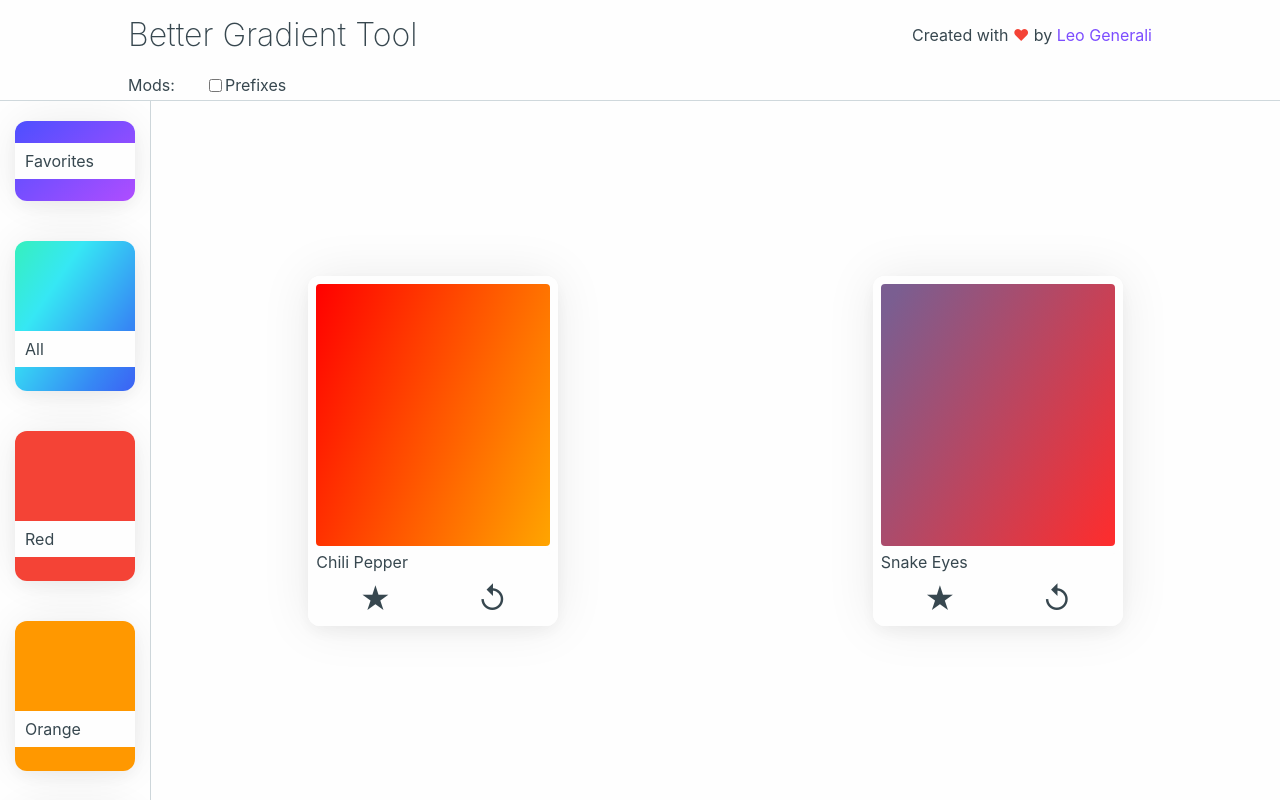
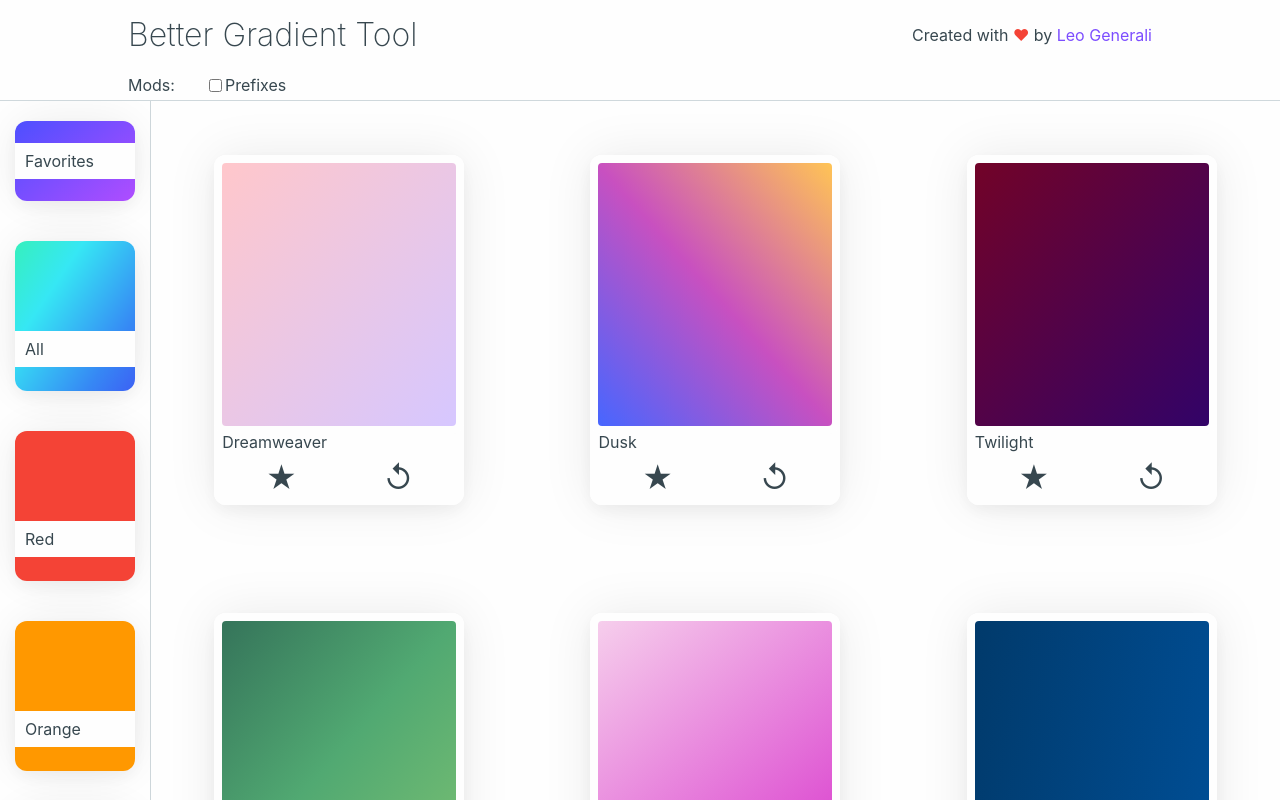
Before and after one commit to leo-generali/better-gradient-tool, a React (Create React App) app: page / in a window 1280 px wide. Built offline with nearby package versions, Linux system fonts and the light colour scheme.

Commit message:
Update favorites function to be even more reacty

```diff
--- a/src/colordata.json
+++ b/src/colordata.json
@@ -2,6 +2,7 @@
 	{
 		"name": "Dreamweaver",
 		"tags": {
+			"faved": false,
 			"pink": true
 		},
 		"colors": ["#D6C7FF", "#FFC7CB"],
@@ -11,6 +12,7 @@
 	{
 		"name": "Dusk",
 		"tags": {
+			"faved": false,
 			"blue": true,
 			"purple": true,
 			"orange": true
@@ -22,6 +24,7 @@
 	{
 		"name": "Twilight",
 		"tags": {
+			"faved": false,
 			"purple": true
 		},
 		"colors": ["#720328", "#620338", "#520348", "#420358", "#320368"],
@@ -31,6 +34,7 @@
 	{
 		"name": "Rainforest",
 		"tags": {
+			"faved": false,
 			"green": true
 		},
 		"colors": ["#79BF72", "#51A972", "#35745A"],
@@ -40,6 +44,7 @@
 	{
 		"name": "Bubblegum",
 		"tags": {
+			"faved": false,
 			"pink": true
 		},
 		"colors": ["#F6CEEC", "#D939CD"],
@@ -49,6 +54,7 @@
 	{
 		"name": "3000 Leagues",
 		"tags": {
+			"faved": false,
 			"blue": true
 		},
 		"colors": ["#013A6B", "#004E95"],
@@ -58,6 +64,7 @@
 	{
 		"name": "ＡＥＳＴＨＥＴＩＣ",
 		"tags": {
+			"faved": false,
 			"blue": true,
 			"pink": true
 		},
@@ -68,6 +75,7 @@
 	{
 		"name": "Peach Fuzz",
 		"tags": {
+			"faved": false,
 			"orange": true
 		},
 		"colors": ["#D96117", "#E5D665"],
@@ -77,6 +85,7 @@
 	{
 		"name": "Granny Smith",
 		"tags": {
+			"faved": false,
 			"green": true
 		},
 		"colors": ["#00CFC3", "#00D78D"],
@@ -86,6 +95,7 @@
 	{
 		"name": "Seafoam",
 		"tags": {
+			"faved": false,
 			"blue": true
 		},
 		"colors": ["#0FB8AD", "#1FC8DB", "#2CD5E8"],
@@ -95,6 +105,7 @@
 	{
 		"name": "Cotton Candy",
 		"tags": {
+			"faved": false,
 			"pink": true,
 			"blue": true
 		},
@@ -105,6 +116,7 @@
 	{
 		"name": "Chili Pepper",
 		"tags": {
+			"faved": false,
 			"red": true,
 			"orange": true
 		},
@@ -115,6 +127,7 @@
 	{
 		"name": "Purple Nurple",
 		"tags": {
+			"faved": false,
 			"purple": true
 		},
 		"colors": ["#B847F7", "#7F1DE2"],
@@ -124,6 +137,7 @@
 	{
 		"name": "Snake Eyes",
 		"tags": {
+			"faved": false,
 			"purple": true,
 			"red": true
 		},
@@ -134,6 +148,7 @@
 	{
 		"name": "Pear",
 		"tags": {
+			"faved": false,
 			"yellow": true,
 			"orange": true
 		},
@@ -144,6 +159,7 @@
 	{
 		"name": "Prom Dress",
 		"tags": {
+			"faved": false,
 			"blue": true
 		},
 		"colors": ["#90F7EC", "#32CCBC"],
@@ -153,6 +169,7 @@
 	{
 		"name": "Breezy Day",
 		"tags": {
+			"faved": false,
 			"blue": true
 		},
 		"colors": ["#2196F3", "#81D4FA"],
@@ -162,6 +179,7 @@
 	{
 		"name": "Nine to Five",
 		"tags": {
+			"faved": false,
 			"yellow": true,
 			"pink": true
 		},
@@ -172,6 +190,7 @@
 	{
 		"name": "Sunday Night Blues",
 		"tags": {
+			"faved": false,
 			"indigo": true,
 			"blue": true
 		},
@@ -182,6 +201,7 @@
 	{
 		"name": "Steel",
 		"tags": {
+			"faved": false,
 			"grey": true
 		},
 		"colors": ["#9E9E9E", "#C0D4DF"],
@@ -191,6 +211,7 @@
 	{
 		"name": "Obsidian",
 		"tags": {
+			"faved": false,
 			"grey": true
 		},
 		"colors": ["#242424", "#686868"],
@@ -200,6 +221,7 @@
 	{
 		"name": "Oak",
 		"tags": {
+			"faved": false,
 			"brown": true
 		},
 		"colors": ["#A07464", "#50382F"],
@@ -209,6 +231,7 @@
 	{
 		"name": "Zesty",
 		"tags": {
+			"faved": false,
 			"yellow": true,
 			"green": true
 		},
@@ -219,6 +242,7 @@
 	{
 		"name": "Cherry Blossom",
 		"tags": {
+			"faved": false,
 			"pink": true
 		},
 		"colors": ["#FFDEFF", "#FF00D5"],
@@ -228,6 +252,7 @@
 	{
 		"name": "Royal Robes",
 		"tags": {
+			"faved": false,
 			"purple": true
 		},
 		"colors": ["#31006C", "#A337B2"],
@@ -237,6 +262,7 @@
 	{
 		"name": "Dusty Pink",
 		"tags": {
+			"faved": false,
 			"pink": true,
 			"yellow": true
 		},
--- a/src/components/App.js
+++ b/src/components/App.js
@@ -1,4 +1,5 @@
 import React, { Component } from 'react';
+import update from 'immutability-helper';
 
 import Header from './Header';
 import ColorPicker from './ColorPicker';
@@ -34,7 +35,8 @@ class App extends Component {
 		currentGradients: colorData,
 		notifications: [],
 		tags: [ "all", "red", "orange", "yellow", "green", "blue", "indigo", "purple", "pink", "grey", "brown"],
-		filter: "red",
+		filter: "all",
+		hasFavorites: false,
 		prefixOn: false
 	}
 
@@ -60,19 +62,29 @@ class App extends Component {
 	}
 
 	showFavorites = () => {
-		const currentGradients = this.state.gradients
-			.filter(function(gradient) {
-				return gradient.faved;
-			});
-		currentGradients.length ? this.setState({ currentGradients }) : this.addNotification( createNoFaveNotification() ) ;
+		const currentGradients = this.state.currentGradients;
+		if(this.state.hasFavorites) {
+			this.setState({filter: "faved"});
+		} else {
+			this.addNotification( createNoFaveNotification() );
+		}
 	}
 
 	addToFavorites = (index, e) => {
 		e.stopPropagation();
-		const currentGradients = this.state.currentGradients;
-		this.addNotification(createFaveNotification(currentGradients[index].name, currentGradients[index].faved));
-		currentGradients[index].faved = !currentGradients[index].faved;
-		this.setState({ currentGradients });
+		const value = this.state.currentGradients[index].tags.faved;
+		const currentGradients = update(this.state.currentGradients, {
+			[index]: {
+				tags: {
+					faved: {$set: !value}
+				}
+			}
+		});
+
+		this.setState({
+			currentGradients,
+			hasFavorites: true
+		 });
 	}
 
 	updatePrefix() {
--- a/src/components/GradientPicker.js
+++ b/src/components/GradientPicker.js
@@ -2,6 +2,15 @@ import React, { Component } from 'react';
 import GradientCard from './GradientCard';
 
 class GradientPicker extends Component {
+
+	isFiltered (filter, gradient) {
+		if(filter !== "favorites") {
+			return filter === "all" ? gradient.tags : gradient.tags[filter];
+		} else {
+
+		}
+	}
+
 	render() {
 		const filter = this.props.filter;
 
@@ -12,9 +21,9 @@ class GradientPicker extends Component {
 					styleInfo={gradient.style}
 					name={gradient.name}
 					colors={gradient.colors}
-					faved={gradient.faved}
+					faved={gradient.tags.faved}
 					tags={gradient.tags}
-					showing={filter === "all" ? gradient.tags : gradient.tags[filter]}
+					showing={this.isFiltered(filter, gradient)}
 					addNotification={this.props.addNotification}
 					addToFavorites={this.props.addToFavorites}
 					prefixOn={this.props.prefixOn}
```
Also changed, not shown: package.json (+4 -3 lines), 1 other file (tests, documents, lock files or other folders).
